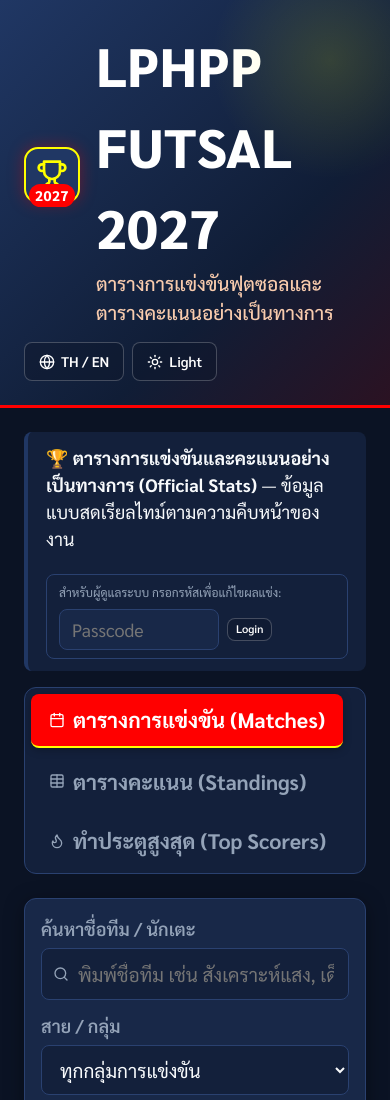
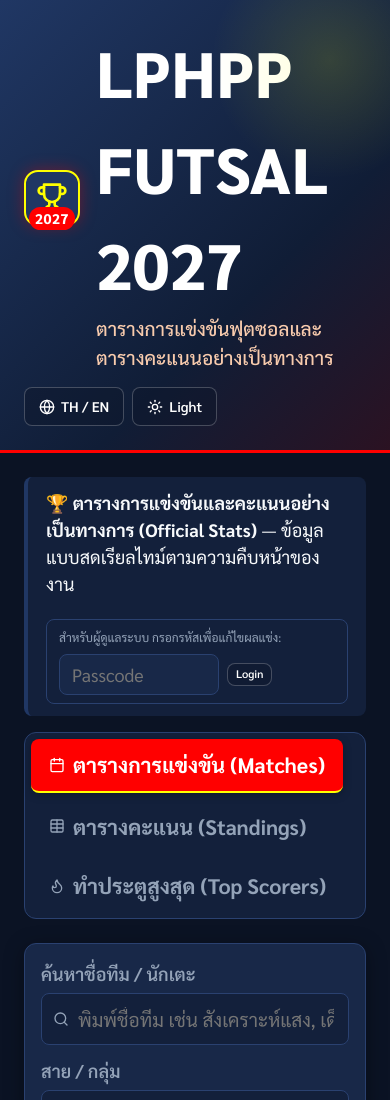
Before and after one commit to tdanwangkwa-cloud/FUTSAL-2027, a plain HTML site: page index.html in a window 390 px wide. Shown: the top 1100 px of the page. Drawn offline with Linux system fonts and the light colour scheme; a web font is replaced by a local one.

Commit message:
Update index.html

```diff
--- a/index.html
+++ b/index.html
@@ -151,8 +151,8 @@
 
     .brand-titles h1 {
       margin: 0;
-      font-size: clamp(54px, 10vw, 64px);
-      font-weight: 850;
+      font-size: clamp(64px, 0vw, 84px);
+      font-weight: 820;
       letter-spacing: 0.3px;
       display: flex;
       align-items: center;
```
